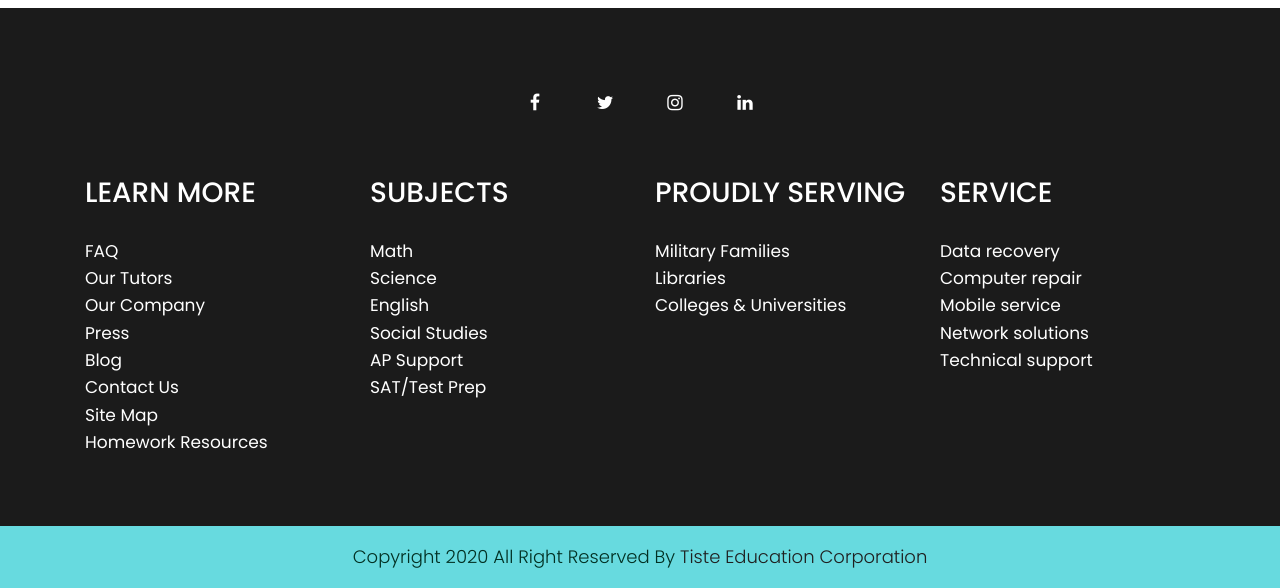
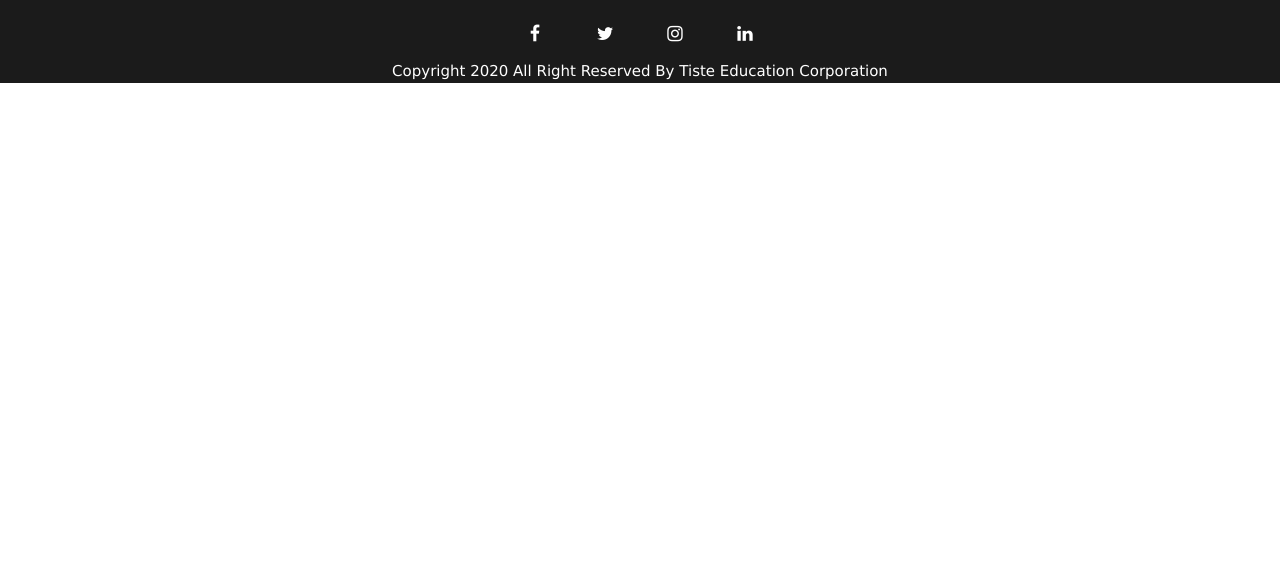
Before and after one commit to dopham123/Tiste-Website_find_Tutor, a PHP site: page / in a window 1280 px wide. Shown: the part 2642-3230 px from the top of the page. After the commit the page ends 2725 px from the top, so only its background shows below. Run offline with PHP 8.4, Linux system fonts and the light colour scheme; some libraries are stand-ins or nearby versions.

Commit message:
vietsub home page

```diff
--- a/tiste/css/style.css
+++ b/tiste/css/style.css
@@ -12,6 +12,7 @@
 
 * {
     box-sizing: border-box !important;
+    font-family: Verdana, Geneva, Tahoma, sans-serif;
 }
 
 html {
@@ -304,7 +305,7 @@ ul.sociel_link li a {
 
 .banner-main .carousel-caption a {
     width: 240px;
-    background: rgba(0, 0, 0, 0.4);
+    background: rgba(144, 200, 233, 0.4);
     padding: 7px 0px;
     color: #fff;
     font-size: 14px;
@@ -441,7 +442,7 @@ ul.sociel_link li a {
 }
 
 .title h2 {
-    font-size: 50px;
+    font-size: 60px;
     line-height: 55px;
     color: #5DF6FD;
     font-weight: 500;
@@ -449,7 +450,6 @@ ul.sociel_link li a {
     position: relative;
     padding-bottom: 8px;
     text-align: center;
-    text-transform: uppercase;
 }
 
 .title span {
@@ -501,9 +501,10 @@ ul.sociel_link li a {
 .read-more {
     width: 190px;
     margin: 0 auto;
-    background: #fff;
+    background: rgb(196, 226, 240);
     display: block;
-    border: #5DF6FD solid 2px;
+    border-radius: 20px;
+    box-shadow: 3px 5px #8ccbce;
     text-align: center;
     padding: 10px 0px;
     color: #0a0401 !important;
@@ -875,8 +876,10 @@ ul.sociel_link li a {
 }
 
 .product-bg {
-    background: url(../images/bg.jpg);
-    background-repeat: no-repeat;
+    background-image: linear-gradient(45deg,rgba(94, 94, 100, 0.8) 20%,rgba(68, 71, 71, 0.85)) ,url(../images/bg.jpg);
+    background-position: center;
+    background-size: cover;
+    background-attachment: fixed;
     background-size: 100% 100%;
 }
 
@@ -1043,7 +1046,7 @@ ul.sociel_link li a {
 
 .footer {
     background: #1b1b1b;
-    padding-top: 70px;
+    padding-top: 10px;
 }
 
 ul.sociel {
--- a/tiste/index.html
+++ b/tiste/index.html
@@ -82,12 +82,11 @@
 
 
                     <div class="carousel-caption relative">
-                        <h1>Finding <br> <strong class="black_bold">our </strong><br>
-                            <strong class="yellow_bold">Services </strong></h1>
-                        <p>Find the right online tutor for you</p>
-                        <a href="#">see more Services</a>
+                        <h1 style="color: white;"><strong class="yellow_bold" style="font-size: larger;">Tiste</strong><br>Vì nền giáo dục Việt<br>
+                            </h1>
+                        <p>Nơi tốt nhất để tìm kiếm gia sư cho bạn</p>
+                        <a href="service.html">Tìm gia sư</a>
                     </div>
-
                 </div>
             </div>
         </div>
@@ -98,8 +97,7 @@
             <div class="row">
                 <div class="col-md-7 offset-md-3">
                     <div class="title">
-                        <h2>Why choose us</h2>
-                        <span>Find the Best Networking Tutor</span>
+                        <h2>Tại sao lại là Tiste?</h2>
                     </div>
                 </div>
             </div>
@@ -138,6 +136,9 @@
                         </div>
                     </div>
                 </div>
+                <div class="read-more">
+                    <a href="about.html">Xem thêm</a>
+                </div>
             </div>
         </div>
     </div>
@@ -147,22 +148,15 @@
     <div class="product-bg">
         <div class="Clients_bg_white">
             <div class="container">
-                <div class="row">
-                    <div class="col-md-12">
-                        <div class="title">
-                            <h3>What Clients Say?</h3>
-                        </div>
-                    </div>
-                </div>
                 <div id="client_slider" class="carousel slide banner_Client" data-ride="carousel">
                     <div class="carousel-inner">
                         <div class="carousel-item active">
                             <div class="container">
                                 <div class="carousel-caption text-bg">
                                     <div class="img_bg">
-                                        <i><img src="images/steve.png" alt="icon"/><span>Steve Jobs<br><strong class="date">28/10/2005</strong></span></i>
+                                        <i><img src="images/steve.png" alt="icon"/><span>Luc Le (Chủ tịch)<br><strong class="date">28/10/2020</strong></span></i>
                                     </div>
-                                    <p>Simple can be harder than complex: You have to work hard to get your thinking clean to make it simple. But it’s worth it in the end because once you get there, you can move mountain. </p>
+                                    <p style="font-style: italic;">"Trong bối cảnh mà xã hội thay đổi không ngừng thì những thương hiệu tồn tại lâu dài là những thương hiệu được tạo dựng từ trái tim – điều đó khiến chúng bền vững và chân thật hơn. Những công ty này cũng mạnh hơn vì họ xây dựng thương hiệu dựa trên chính tâm hồn của con người, không phải từ những quảng cáo. Những công ty đúng nghĩa sẽ là những công ty tồn tại lâu dài."</p>
                                 </div>
                             </div>
                         </div>
@@ -198,63 +192,8 @@
                         </ul>
                     </div>
                 </div>
-                <div class="row">
-                    <div class="col-xl-3 col-lg-3 col-md-6 col-sm-12">
-                        <div class="contact">
-                            <h3>Learn more</h3>
-                            <ul class="lik">
-                                <li> <a href="#">FAQ</a></li>
-                                <li> <a href="#">Our Tutors</a></li>
-                                <li> <a href="#">Our Company</a></li>
-                                <li> <a href="#">Press</a></li>
-                                <li> <a href="#">Blog</a></li>
-                                <li> <a href="#">Contact Us</a></li>
-                                <li> <a href="#">Site Map</a></li>
-                                <li> <a href="#">Homework Resources</a></li>
-                            </ul>
-                        </div>
-                    </div>
-                    <div class="col-xl-3 col-lg-3 col-md-6 col-sm-12">
-                        <div class="contact">
-                            <h3>Subjects</h3>
-                            <ul class="lik">
-                                <li> <a href="#">Math</a></li>
-                                <li> <a href="#">Science</a></li>
-                                <li> <a href="#">English</a></li>
-                                <li> <a href="#">Social Studies</a></li>
-                                <li> <a href="#">AP Support</a></li>
-                                <li> <a href="#">SAT/Test Prep</a></li>
-                            </ul>
-                        </div>
-                    </div>
-                    <div class="col-xl-3 col-lg-3 col-md-6 col-sm-12">
-                        <div class="contact">
-                            <h3>Proudly Serving</h3>
-                            <ul class="lik">
-                                <li> <a href="#">Military Families</a></li>
-                                <li> <a href="#">Libraries</a></li>
-                                <li> <a href="#">Colleges & Universities</a></li>
-                            </ul>
-                        </div>
-                    </div>
-                    <div class="col-xl-3 col-lg-3 col-md-6 col-sm-12">
-                        <div class="contact">
-                            <h3>service</h3>
-                            <ul class="lik">
-                                <li> <a href="#"> Data recovery</a></li>
-                                <li> <a href="#">Computer repair</a></li>
-                                <li> <a href="#">Mobile service</a></li>
-                                <li> <a href="#">Network solutions</a></li>
-                                <li> <a href="#">Technical support</a></li>
-                            </ul>
-                        </div>
-                    </div>
-                </div>
+                <p style="text-align: center; color: white;">Copyright 2020 All Right Reserved By Tiste Education Corporation</p>
             </div>
-            <div class="copyright">
-                <p>Copyright 2020 All Right Reserved By <a href="index.html">Tiste Education Corporation</a></p>
-            </div>
-
         </div>
     </footer>
     <!-- end footer -->
```
Also changed, not shown: tiste/about.html (+1 -55 lines), tiste/contact.html (+1 -56 lines), tiste/prices.html (+1 -56 lines), tiste/service.html (+1 -55 lines).
